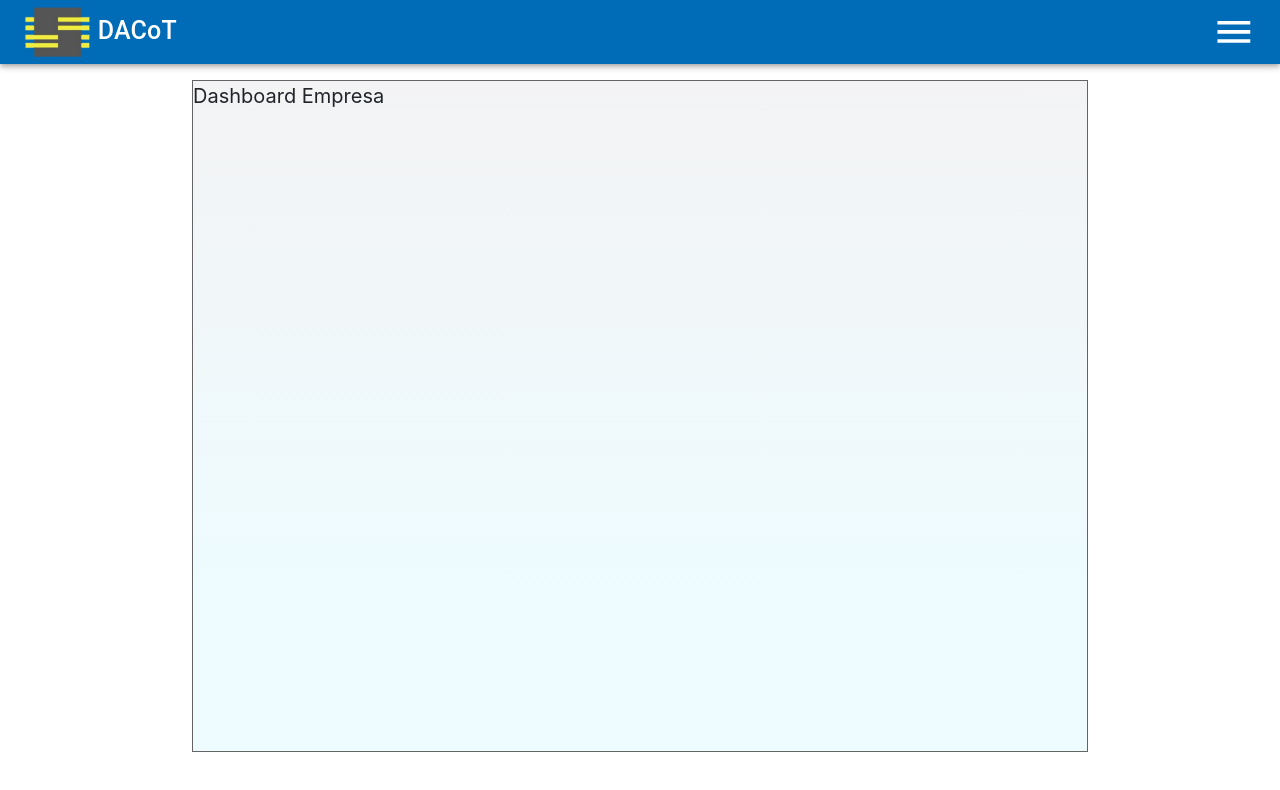
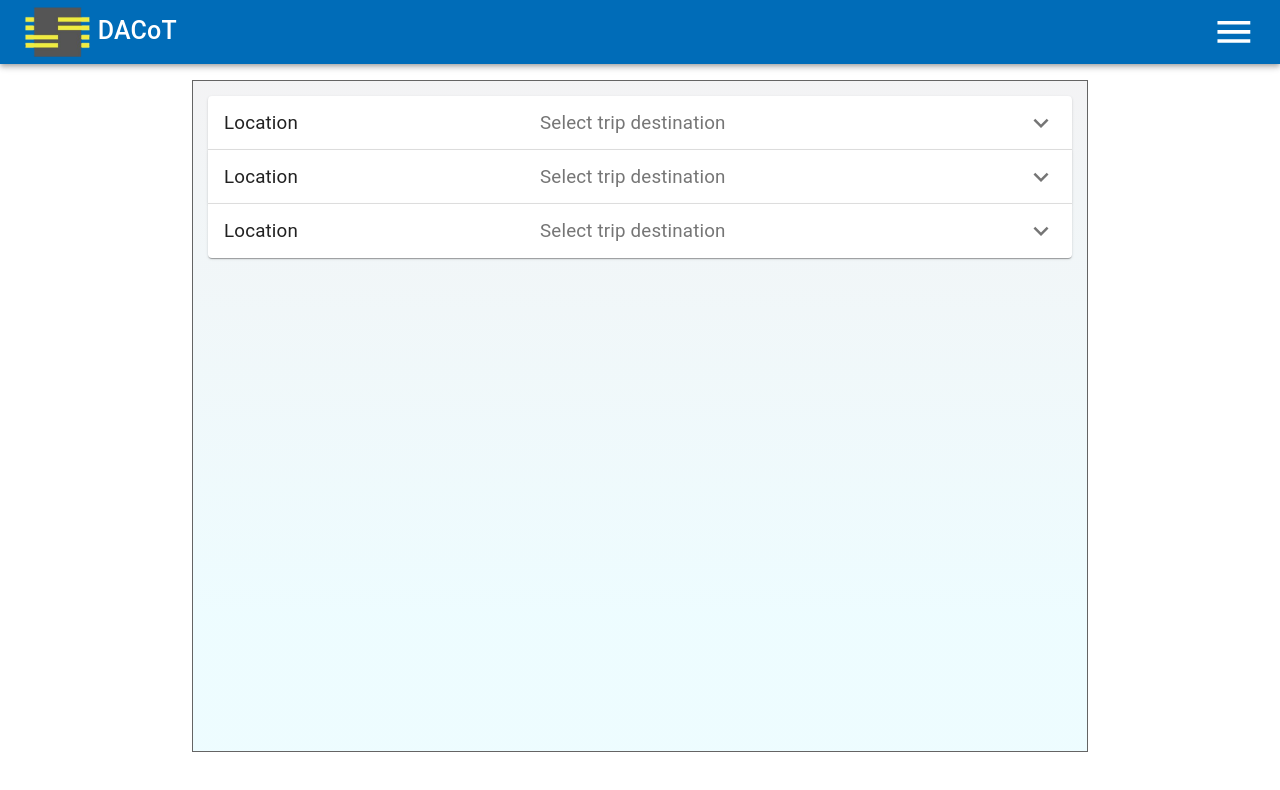
Before and after one commit to DACoT-UOCT/frontend, a React (Create React App) app: page / in a window 1280 px wide. Shown: the top 790 px of the page. Built offline with nearby package versions, Linux system fonts and the light colour scheme.

Commit message:
Trabajo en el Dashboard empresa

```diff
--- a/src/App.css
+++ b/src/App.css
@@ -262,7 +262,6 @@ Label{
 
 .form-titulo{
   text-align: center;
-
 }
 
 .seccion{
@@ -296,6 +295,12 @@ Label{
     "buscador" 7vh
     "informacion" auto
     / auto;
+}
+
+.dashboard-empresa {
+  grid-area: caja;
+  padding: 15px 15px;
+
 }
 
 .search-container {
@@ -512,13 +517,6 @@ Input{
   border: 1px solid !important;
 }
 
-.MuiButtonBase-root{
-  width:fit-content !important;
-}
-.MuiButton-label{
-  width:fit-content !important;
-}
-
 .MuiFormControl-root {
   width: 200px;
   height: 50px;
@@ -538,6 +536,10 @@ Input{
 
 Button{
   font-size: 12px !important;
+}
+
+.boton-dashboard{
+  margin-bottom: 10px;
 }
 
 .links {
--- a/src/components/Consulta/ConsultaInstalacion.js
+++ b/src/components/Consulta/ConsultaInstalacion.js
@@ -83,7 +83,7 @@ const ConsultaSemaforo = () => {
         <div className="grid-item consulta-semaforo">
           <div className="search-container">
             <Form onSubmit={submitClick}>
-              <Row className="buscar">
+              <Row>
                 <Input
                   type="text"
                   placeholder="X000000"
--- a/src/components/Dashboards/DashEmpresa.js
+++ b/src/components/Dashboards/DashEmpresa.js
@@ -2,13 +2,156 @@ import React, { useEffect } from "react";
 import { useImmerReducer } from "use-immer";
 import axios from "axios";
 
+import { makeStyles } from '@material-ui/core/styles';
+import clsx from 'clsx';
+import { Button } from "reactstrap";
+import ExpandMoreIcon from '@material-ui/icons/ExpandMore';
+import { Accordion,
+        AccordionDetails,
+        AccordionSummary,
+        AccordionActions,
+        Typography,
+        Chip } from '@material-ui/core';
+
 export const StateContext = React.createContext();
 export const DispatchContext = React.createContext();
 
+const useStyles = makeStyles((theme) => ({
+  root: {
+    width: '100%',
+  },
+  heading: {
+    fontSize: theme.typography.pxToRem(15),
+  },
+  secondaryHeading: {
+    fontSize: theme.typography.pxToRem(15),
+    color: theme.palette.text.secondary,
+  },
+  icon: {
+    verticalAlign: 'bottom',
+    height: 20,
+    width: 20,
+  },
+  details: {
+    alignItems: 'flex-start',
+  },
+  column: {
+    flexBasis: '40%',
+  },
+  helper: {
+    borderLeft: `2px solid ${theme.palette.divider}`,
+    padding: theme.spacing(1, 2),
+  },
+  link: {
+    color: theme.palette.primary.main,
+    textDecoration: 'none',
+    '&:hover': {
+      textDecoration: 'underline',
+    },
+  },
+}));
+
 const DashEmpresa = () => {
+  const classes = useStyles();
+  const [expanded, setExpanded] = React.useState(false);
+
+  const handleChange = (panel) => (event, isExpanded) => {
+    setExpanded(isExpanded ? panel : false);
+  };
+
   return (
-    <div className="grid-item consulta-semaforo">
-      <p>Dashboard Empresa</p>
+    <div className="grid-item dashboard-empresa">
+      <div className={classes.root}>
+
+        <Accordion expanded={expanded === 'panel1'} onChange={handleChange('panel1')} TransitionProps={{ unmountOnExit: true }}>
+          <AccordionSummary
+            expandIcon={<ExpandMoreIcon />}
+            aria-controls="panel1c-content"
+            id="panel1c-header"
+          >
+            <div className={classes.column}>
+              <Typography className={classes.heading}>Location</Typography>
+            </div>
+            <div className={classes.column}>
+              <Typography className={classes.secondaryHeading}>Select trip destination</Typography>
+            </div>
+          </AccordionSummary>
+          <AccordionDetails className={classes.details}>
+            <div className={classes.column}>
+              <legend>Información del Cruce</legend>
+                <span>Codigo OTU:</span><br/>
+                <span>Ubicacion:</span><br/>
+                <span>Empresa instaladora:</span><br/>
+                <span>Empresa encargada actualmente:</span><br/>
+                <span>Fecha de instalacion:</span>
+            </div>
+            <div className={classes.column}>
+              <img
+                height="320"
+                width="312"
+                src="/logo_transportes.png"
+                alt="Cruce"
+              />
+            </div>
+            <div className={clsx(classes.column, classes.helper)}>
+              <Button className="boton-dashboard"> Información de Instalación </Button> <br></br>
+              <Button className="boton-dashboard"> PDF de Respaldo </Button> <br></br>
+              <Button className="boton-dashboard"> Programaciones </Button> <br></br>
+              <Button className="boton-dashboard"> Historial de Cambios </Button> <br></br>
+              <Button className="boton-dashboard"> Modificar Entrada </Button>
+            </div>
+          </AccordionDetails>
+        </Accordion>
+
+        <Accordion expanded={expanded === 'panel2'} onChange={handleChange('panel2')} TransitionProps={{ unmountOnExit: true }}>
+          <AccordionSummary
+            expandIcon={<ExpandMoreIcon />}
+            aria-controls="panel1c-content"
+            id="panel1c-header"
+          >
+            <div className={classes.column}>
+              <Typography className={classes.heading}>Location</Typography>
+            </div>
+            <div className={classes.column}>
+              <Typography className={classes.secondaryHeading}>Select trip destination</Typography>
+            </div>
+          </AccordionSummary>
+          <AccordionDetails className={classes.details}>
+            <div className={classes.column} />
+            <div className={classes.column}>
+              IMAGEN
+            </div>
+            <div className={clsx(classes.column, classes.helper)}>
+              BOTONES
+            </div>
+          </AccordionDetails>
+        </Accordion>
+
+        <Accordion expanded={expanded === 'panel3'} onChange={handleChange('panel3')} TransitionProps={{ unmountOnExit: true }}>
+          <AccordionSummary
+            expandIcon={<ExpandMoreIcon />}
+            aria-controls="panel1c-content"
+            id="panel1c-header"
+          >
+            <div className={classes.column}>
+              <Typography className={classes.heading}>Location</Typography>
+            </div>
+            <div className={classes.column}>
+              <Typography className={classes.secondaryHeading}>Select trip destination</Typography>
+            </div>
+          </AccordionSummary>
+          <AccordionDetails className={classes.details}>
+            <div className={classes.column} />
+            <div className={classes.column}>
+              IMAGEN
+            </div>
+            <div className={clsx(classes.column, classes.helper)}>
+              BOTONES
+            </div>
+          </AccordionDetails>
+        </Accordion>
+
+      </div>
     </div>
   );
 };
--- /dev/null
+++ b/src/components/SolicitudActualizacionNueva/ActualizacionReducer.js
@@ -0,0 +1,49 @@
+export const initialState = {
+    busqueda: "",
+    isLoading: false,
+    id_consultado: null,
+    no_encontrado: false,
+    data: null,
+    junctions: "",
+    imagen_cruce: null,
+  };
+
+export function reducer(draft, action) {
+    switch (action.type) {
+      case "field": {
+        draft[action.fieldName] = action.payload;
+        return;
+      }
+      case "get_preview_data": {
+        draft.no_encontrado = false;
+        draft.isLoading = true;
+        draft.id_consultado = null;
+        return;
+      }
+
+      case "preview_success": {
+        draft.isLoading = false;
+        draft.id_consultado = draft.busqueda;
+        draft.busqueda = "";
+        return;
+      }
+
+      case "loadData": {
+        draft.data = action.payLoad;
+        console.log(draft.data);
+        draft.data.junctions.map((junction) => {
+          draft.junctions += junction.id + "/ ";
+        });
+        return;
+      }
+      case "preview_error": {
+        draft.no_encontrado = true;
+        draft.isLoading = false;
+        draft.data = null;
+        return;
+      }
+
+      default:
+        return;
+    }
+  }
--- a/src/components/shared/Header.js
+++ b/src/components/shared/Header.js
@@ -46,6 +46,7 @@ const Header = () => {
             />{" "}
             DACoT
           </Typography>
+          {/*<Typography>{window.location.pathname}</Typography>*/}
           <Nav/>
         </Toolbar>
       </AppBar>
```
Also changed, not shown: src/components/SolicitudActualizacionNueva/NuevaActualizacion.js (+85 -112 lines), 1 other file (tests, documents, lock files or other folders).
